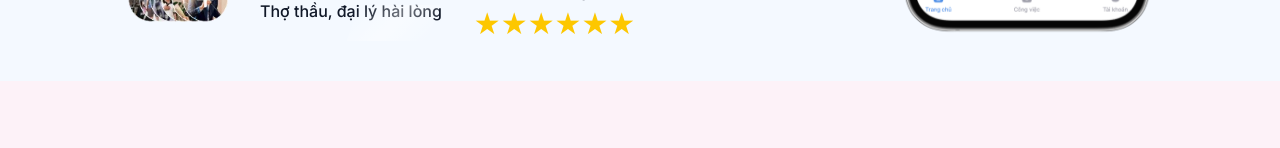
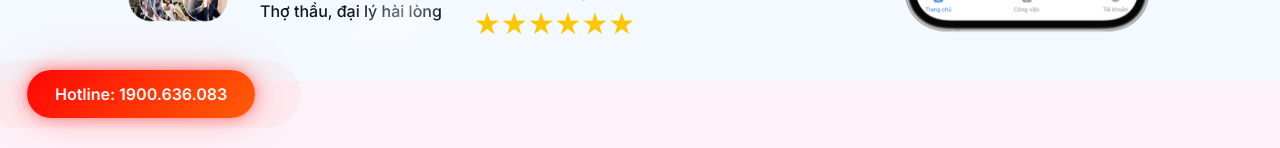
Before and after one commit to huannguyen2202/attendance-tracking-system, a Next.js app: page /home in a window 1280 px wide. Shown: the part 652-800 px from the top of the page. Built offline with nearby package versions, Linux system fonts and the light colour scheme; no server answers.

Commit message:
Commit: Update hotline

```diff
--- a/src/components/Auth/login/login.tsx
+++ b/src/components/Auth/login/login.tsx
@@ -45,7 +45,7 @@ const LoginPage = () => {
         <div className="relative min-h-screen bg-[url('/images/comon/home-bg.jpg')] bg-cover bg-center bg-no-repeat flex items-center justify-center">
             <div
                 data-aos="zoom-in"
-                className="bg-white rounded-[12px] shadow-lg grid grid-cols-1 md:grid-cols-2 overflow-hidden lg:w-[60vw] w-full mx-6 lg:h-[75vh]"
+                className="bg-white rounded-[12px] shadow-lg grid grid-cols-1 md:grid-cols-2 overflow-hidden lg:w-[60vw] w-full mx-6 lg:h-[80vh]"
             >
                 {/* Left Side - Illustration */}
                 <div className="hidden md:flex items-center justify-center bg-[#F4F9FF] p-10">
--- /dev/null
+++ b/src/components/Comon/Hotline/Hotline.module.css
@@ -0,0 +1,70 @@
+.box {
+  position: fixed;
+  bottom: 30px;
+  left: 30px;
+  padding: 12px 28px;
+  background: linear-gradient(135deg, #ff0000, #ff5e00);
+  color: white;
+  font-weight: 600;
+  font-size: 16px;
+  border-radius: 999px;
+  z-index: 9999;
+  cursor: pointer;
+  text-align: center;
+  white-space: nowrap;
+  backdrop-filter: blur(4px);
+  transition: all 0.3s ease-in-out;
+
+  animation:
+    shake 4s infinite ease-in-out;
+
+  box-shadow:
+    0 0 12px rgba(255, 80, 80, 0.6),
+    0 0 24px rgba(255, 80, 80, 0.3),
+    0 0 48px rgba(255, 80, 80, 0.2);
+}
+
+.box:hover {
+  transform: scale(1.05);
+  background: linear-gradient(135deg, #ff5e00, #ff0000);
+}
+
+/* Sóng lan tỏa */
+.box::before,
+.box::after {
+  content: '';
+  position: absolute;
+  top: 50%;
+  left: 50%;
+  transform: translate(-50%, -50%);
+  width: 100%;
+  height: 100%;
+  background: rgba(255, 100, 100, 0.3);
+  border-radius: 999px;
+  z-index: -1;
+  animation: pulseWave 2.5s ease-out infinite;
+}
+
+.box::after {
+  animation-delay: 1.25s;
+  background: rgba(255, 80, 80, 0.2);
+}
+
+/* Sóng lan tỏa */
+@keyframes pulseWave {
+  0% {
+    transform: translate(-50%, -50%) scale(1);
+    opacity: 0.6;
+  }
+  100% {
+    transform: translate(-50%, -50%) scale(1.6);
+    opacity: 0;
+  }
+}
+
+/* Rung nhẹ */
+@keyframes shake {
+  0%, 100% { transform: translateX(0); }
+  10%, 30%, 50% { transform: translateX(-3px); }
+  20%, 40% { transform: translateX(3px); }
+}
--- /dev/null
+++ b/src/components/Comon/Hotline/Hotline.tsx
@@ -0,0 +1,14 @@
+'use client';
+import React from 'react'
+import styles from './Hotline.module.css';
+
+
+const Hotline = () => {
+    return (
+        <div className={styles.box}>
+            Hotline: 1900.636.083
+        </div>
+    )
+}
+
+export default Hotline
--- /dev/null
+++ b/src/components/Comon/ScrollToTopButton/ScrollToTopButton.tsx
@@ -0,0 +1,33 @@
+'use client';
+import { ArrowUp } from 'lucide-react';
+import { useEffect, useState } from 'react';
+
+const ScrollToTopButton = () => {
+    const [isVisible, setIsVisible] = useState(false);
+
+    // Hiện nút khi cuộn xuống dưới
+    useEffect(() => {
+        const toggleVisibility = () => {
+            setIsVisible(window.scrollY > 500);
+        };
+        window.addEventListener('scroll', toggleVisibility);
+        return () => window.removeEventListener('scroll', toggleVisibility);
+    }, []);
+
+    const scrollToTop = () => {
+        window.scrollTo({ top: 0, behavior: 'smooth' });
+    };
+
+    return (
+        <button
+            onClick={scrollToTop}
+            className={`fixed cursor-pointer bottom-8 right-10 w-12 h-12 rounded-full bg-gradient-to-br from-blue-500 to-purple-500 text-white text-xl shadow-[0_4px_20px_rgba(0,0,0,0.2)] z-[10000] transition-all duration-300 hover:from-red-500 hover:to-yellow-500 hover:shadow-[0_0_20px_rgba(255,100,100,0.6)] flex items-center justify-center group ${isVisible ? 'opacity-100' : 'opacity-0 pointer-events-none'
+                }`}
+            aria-label="Scroll to top"
+        >
+            <ArrowUp className="w-5 h-5 transition-transform duration-300 group-hover:-translate-y-1" />
+        </button>
+    );
+};
+
+export default ScrollToTopButton;
--- a/src/components/Home/Home.tsx
+++ b/src/components/Home/Home.tsx
@@ -12,6 +12,8 @@ import Banner from './Banner/Banner'
 import Rating from './Rating/Rating'
 import CustomerFeelback from './CustomerFeelback/CustomerFeelback'
 import DownloadApp from './DownloadApp/DownloadApp'
+import Hotline from '../Comon/Hotline/Hotline'
+import ScrollToTopButton from '../Comon/ScrollToTopButton/ScrollToTopButton'
 
 const Home = () => {
   return (
@@ -25,6 +27,8 @@ const Home = () => {
       <WhyChoose />
       <Offer />
       <Footer />
+      <Hotline />
+      <ScrollToTopButton />
     </div>
   )
 }
--- a/src/components/Navbar/Nav.tsx
+++ b/src/components/Navbar/Nav.tsx
@@ -27,8 +27,8 @@ const Nav = ({ openNav }: Props) => {
 
     useEffect(() => {
         const handler = () => {
-            if (window.scrollY >= 90) setNavBg(true);
-            if (window.scrollY < 90) setNavBg(false);
+            if (window.scrollY >= 30) setNavBg(true);
+            if (window.scrollY < 30) setNavBg(false);
         };
 
         window.addEventListener("scroll", handler);
```
